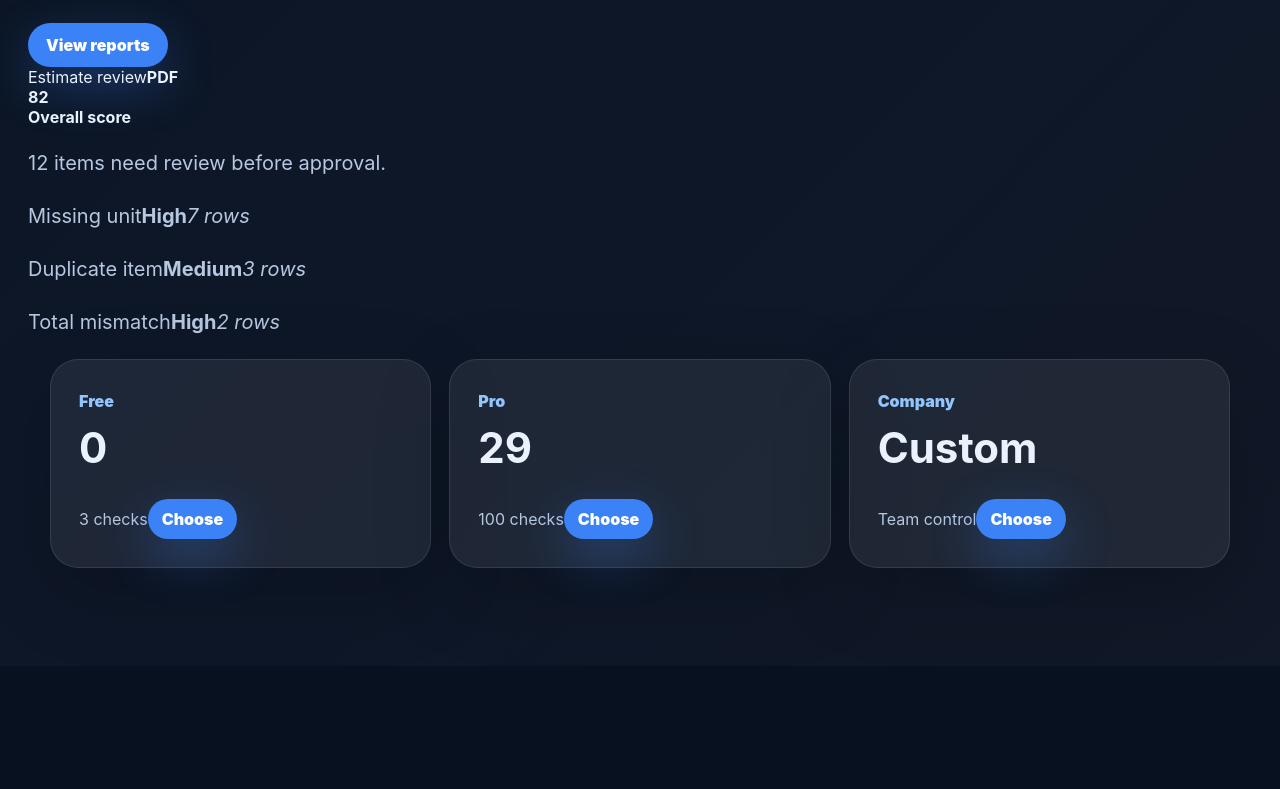
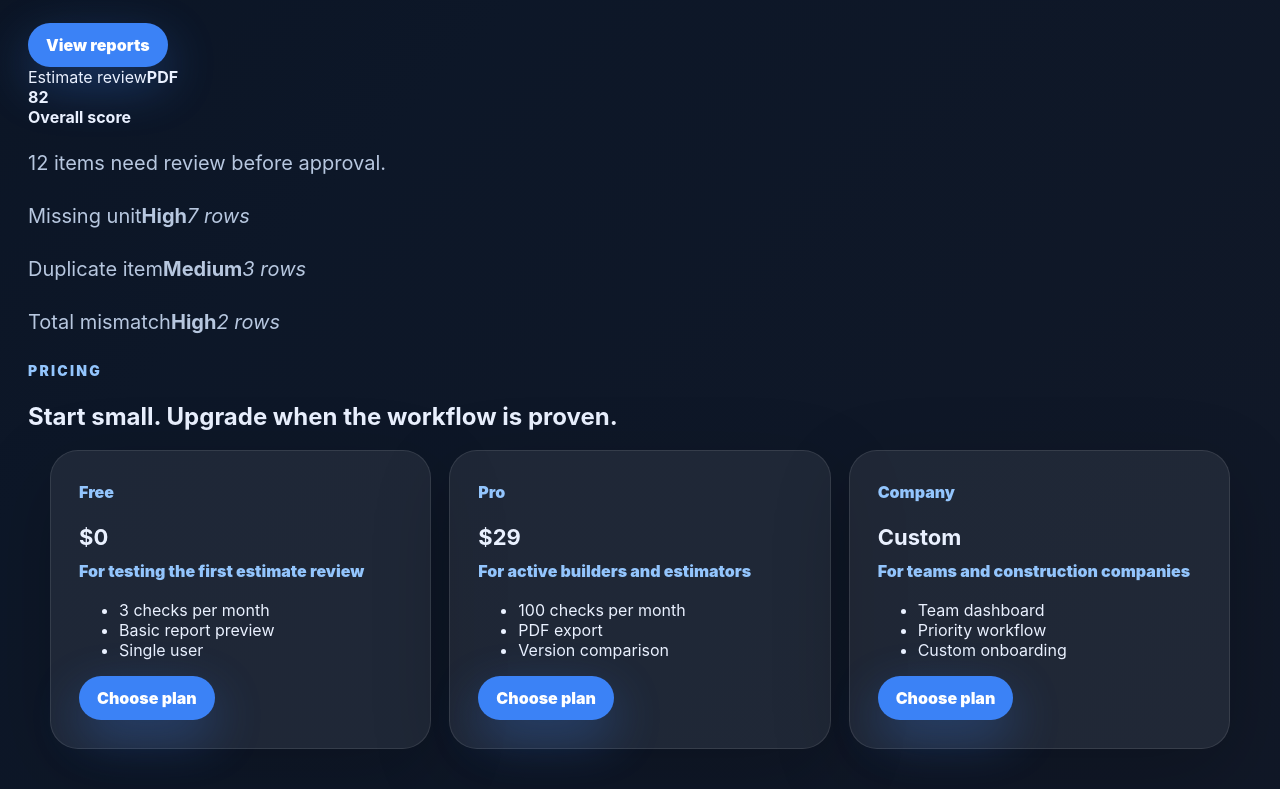
Before and after one commit to NursultanKoshoev11/SmetaCheck, a Next.js app in the folder frontend/: page / in a window 1280 px wide. Shown: the part 1429-2218 px from the top of the page. Before the commit the page ends 2095 px from the top, so only its background shows below. Built offline with nearby package versions, Linux system fonts and the light colour scheme.

Commit message:
Redesign pricing cards

```diff
--- a/frontend/components/PricingCards.js
+++ b/frontend/components/PricingCards.js
@@ -1 +1,27 @@
-const plans=[['Free','0','3 checks'],['Pro','29','100 checks'],['Company','Custom','Team control']];export default function PricingCards(){return <section className="plans">{plans.map(p=><article className="card plan" key={p[0]}><p>{p[0]}</p><h2>{p[1]}</h2><span>{p[2]}</span><a className="btn small" href="/login">Choose</a></article>)}</section>}
+const plans = [
+  ['Free', '$0', 'For testing the first estimate review', ['3 checks per month', 'Basic report preview', 'Single user']],
+  ['Pro', '$29', 'For active builders and estimators', ['100 checks per month', 'PDF export', 'Version comparison']],
+  ['Company', 'Custom', 'For teams and construction companies', ['Team dashboard', 'Priority workflow', 'Custom onboarding']],
+]
+
+export default function PricingCards(){
+  return (
+    <section className="section">
+      <div className="sectionHeader">
+        <p className="eyebrow">Pricing</p>
+        <h2>Start small. Upgrade when the workflow is proven.</h2>
+      </div>
+      <div className="grid plans">
+        {plans.map(([name,price,description,features]) => (
+          <article className="card plan" key={name}>
+            <p className="planName">{name}</p>
+            <h3>{price}</h3>
+            <p>{description}</p>
+            <ul>{features.map(item => <li key={item}>{item}</li>)}</ul>
+            <a className="btn secondary" href="/login">Choose plan</a>
+          </article>
+        ))}
+      </div>
+    </section>
+  )
+}
```
